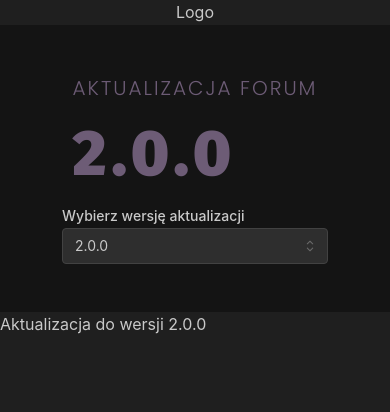
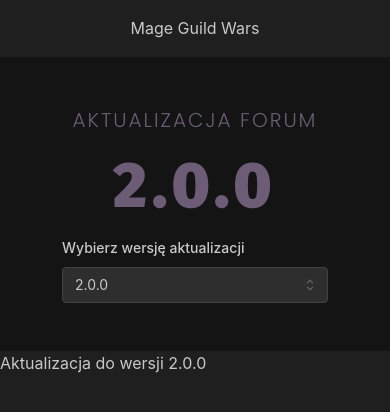
Before and after one commit to jakubwilk/forumgame-patchnotes, a React (Vite) app: page / in a window 390 px wide. Shown: the top 412 px of the page. Built offline with nearby package versions, Linux system fonts and the light colour scheme.

Commit message:
Add redirect on select

```diff
--- a/src/core/header/Header.tsx
+++ b/src/core/header/Header.tsx
@@ -4,7 +4,7 @@ export function Header() {
   return (
     <header>
       <div className={'container max-w-[1000px] mx-auto'}>
-        <div className={'flex flex-col justify-center sm:flex-row sm:justify-between items-center px-8'}>
+        <div className={'flex flex-col justify-center sm:flex-row sm:justify-between items-center px-8 py-4'}>
           <Logo />
         </div>
       </div>
--- a/src/core/header/HeaderVersion.tsx
+++ b/src/core/header/HeaderVersion.tsx
@@ -14,8 +14,8 @@ export function HeaderVersion({ currentVersion, handleSelectVersion, isConfigLoa
   return (
     <section className={clsx('py-12', styles.headerVersion)}>
       <div className={'container max-w-[1000px] mx-auto'}>
-        <div className={'flex flex-col justify-center md:flex-row md:justify-between items-center'}>
-          <div className={'flex flex-col items-start'}>
+        <div className={'flex flex-col justify-center md:flex-row md:justify-between items-center px-8'}>
+          <div className={'flex flex-col items-center md:items-start'}>
             <Text className={clsx(styles.title)}>{'Aktualizacja forum'}</Text>
             <Text className={clsx(styles.version)}>{currentVersion}</Text>
           </div>
--- a/src/core/header/Logo.tsx
+++ b/src/core/header/Logo.tsx
@@ -1,3 +1,3 @@
 export function Logo() {
-  return <p>{'Logo'}</p>
+  return <p>{'Mage Guild Wars'}</p>
 }
--- a/src/core/header/PatchVersionSelect.tsx
+++ b/src/core/header/PatchVersionSelect.tsx
@@ -2,6 +2,8 @@ import { Select } from '@mantine/core'
 import { useCallback, useMemo, useState } from 'react'
 import { useConfigContext } from '../hooks/useConfigContext'
 import { CURRENT_PATCH_VERSION } from '../utils/api.utils'
+import styles from '../styles/patch-version-select.module.css'
+import { useNavigate } from 'react-router-dom'
 
 interface IProps {
   handleSelectVersion: (val: string) => void
@@ -9,6 +11,7 @@ interface IProps {
 }
 
 export function PatchVersionSelect({ handleSelectVersion, isConfigLoading }: IProps) {
+  const navigate = useNavigate()
   const { config } = useConfigContext()
   const [checkedValue, setCheckedValue] = useState<string>(CURRENT_PATCH_VERSION)
   const data = useMemo(() => {
@@ -19,12 +22,28 @@ export function PatchVersionSelect({ handleSelectVersion, isConfigLoading }: IPr
     return ['Wersja']
   }, [config])
 
+  const navigateToPage = useCallback(
+    (version: string) => {
+      const versionPage = version.replaceAll('.', '-')
+
+      if (version === CURRENT_PATCH_VERSION) {
+        navigate('/')
+      } else {
+        navigate(versionPage)
+      }
+    },
+    [navigate],
+  )
+
   const handleChange = useCallback(
     (value: string | null) => {
+      const version = value || CURRENT_PATCH_VERSION
+
       setCheckedValue(value || '')
-      handleSelectVersion(value || CURRENT_PATCH_VERSION)
+      handleSelectVersion(version)
+      navigateToPage(version)
     },
-    [handleSelectVersion],
+    [handleSelectVersion, navigateToPage],
   )
 
   return (
@@ -32,6 +51,9 @@ export function PatchVersionSelect({ handleSelectVersion, isConfigLoading }: IPr
       value={checkedValue}
       label={'Wybierz wersję aktualizacji'}
       data={data}
+      classNames={{
+        label: styles.label,
+      }}
       onChange={handleChange}
       disabled={isConfigLoading}
       allowDeselect={false}
--- /dev/null
+++ b/src/core/styles/patch-version-select.module.css
@@ -0,0 +1,3 @@
+.label {
+  padding-bottom: 0.5rem;
+}
```
